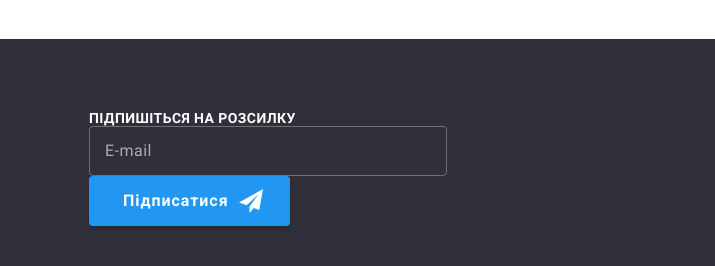
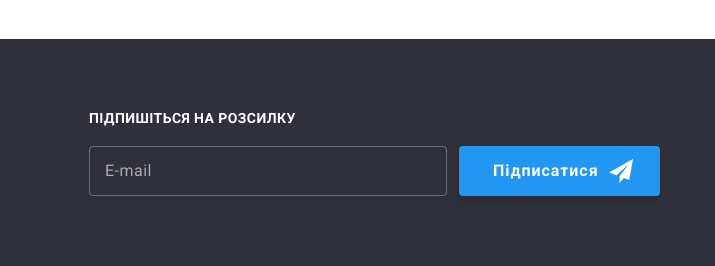
Before and after one commit to MaxF1996/goit-markup-hw-06, a plain HTML site: page portfolio.html in a window 1280 px wide. Shown: the part 1590-1856 px from the top of the page, 565-1280 px from the left. Drawn offline with nearby package versions, Linux system fonts and the light colour scheme.

Commit message:
portfolio footer fix

```diff
--- a/portfolio.html
+++ b/portfolio.html
@@ -306,11 +306,11 @@
             </li>
           </ul>
         </div>
-        <form class="form-mailing js-speaker-form">
+        <form class="form-mailing">
           <fieldset>
             <legend class="unvisible">Підпиcка</legend>
             <label for="mailing">Підпишіться на розсилку</label>
-            <div class="form-inputing">
+            <div class="mailing-inputing">
               <input type="email" name="mailing-address" id="mailing" placeholder="E-mail" />
               <button type="submit">
                 Підписатися
```
